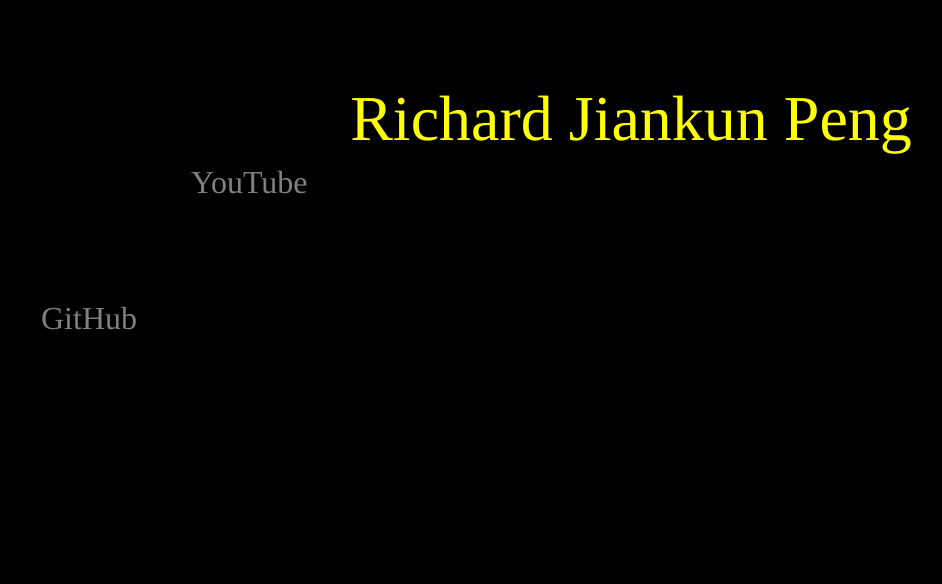
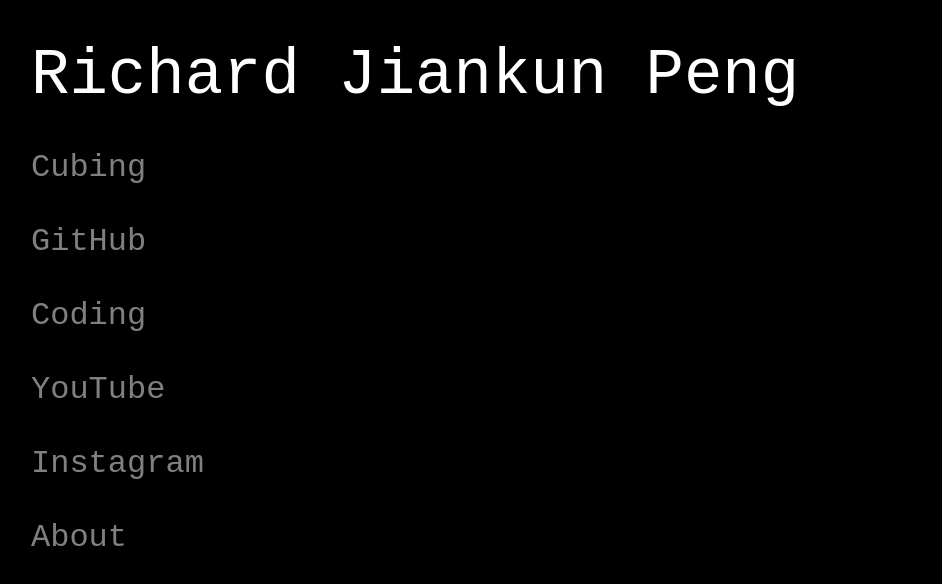
Before and after one commit to notrichardpeng/notrichardpeng.github.io, a plain HTML site: page index.html in a window 1280 px wide. Shown: the whole page, without its empty margins (9-951 px from the left). Drawn offline with Linux system fonts and the light colour scheme.

Commit message:
page styling

```diff
--- a/index.html
+++ b/index.html
@@ -14,12 +14,13 @@
 </head>
 
 <body>
-  <font style="font-size:64px; padding-left:20px; color:yellow">
-    <div style="text-align:center">Richard Jiankun Peng</div>
-  </font><br>
-  <font class=links style="left:50px; top:300px;">GitHub</font><br>
-  <font class=links style="left: 200px; top: 164px;">YouTube</font>
-
-
-  </font><br>
+  <div id="name">
+    Richard Jiankun Peng
+  </div><br>
+  <a>Cubing</a><br><br>
+  <a>GitHub</a><br><br>
+  <a>Coding</a><br><br>
+  <a>YouTube</a><br><br>
+  <a>Instagram</a><br><br>
+  <a>About</a><br><br>
 </body>
--- a/style.css
+++ b/style.css
@@ -1,11 +1,36 @@
+@media screen and (min-width: 1001px){
+  body {
+    font-size: 32px;
+  }
+  #name{
+    font-size: 64px;
+  }
+}
+
+@media screen and (max-width: 1000px){
+  body {
+    font-size: 48px;
+  }
+  #name{
+    font-size: 56px;
+  }
+}
+
 body {
   background-color: black;
-  font-family: Times;
-  font-size: 32px;
+  font-family: 'Courier New', Courier, monospace;
+  padding: 32px;
 }
 
-font.links {
-  position: absolute;
-  font-size: 32px;
+a{
   color: grey;
 }
+
+a:hover{
+  color: yellow;
+  margin-left: 10px;
+}
+
+#name{
+  color: white;
+}
```
